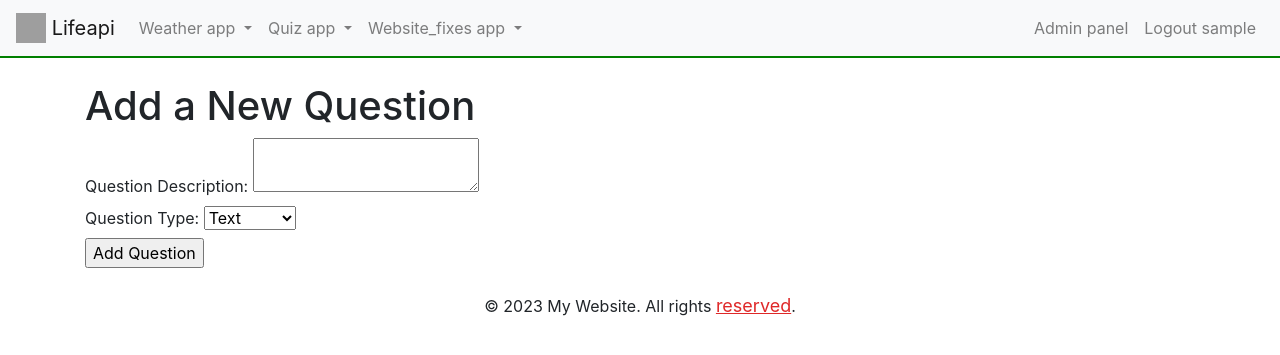
After one commit to arvydasg/lifeapi, a Django app: page /quiz/add_question/ in a window 1280 px wide. The commit adds this page. Shown: the top 355 px of the page. Run offline with Django 4.2, Linux system fonts and the light colour scheme; the visitor is signed in with stand-in values (Sample User, id 1); some libraries are stand-ins or nearby versions; grey boxes are pictures that could not be loaded.

Commit message:
Allow users to add new questions

```diff
--- a/lifeapi_apps/base_app/templates/base.html
+++ b/lifeapi_apps/base_app/templates/base.html
@@ -48,6 +48,7 @@
                     <a class="dropdown-item" href="{% url 'learn' %}">Learn</a>
                     <div class="dropdown-divider"></div>
                     <a class="dropdown-item" href="{% url 'quiz_start' %}">Start quiz</a>
+                    <a class="dropdown-item" href="{% url 'add_question' %}">Add question</a>
                   </div>
                 </li>
                 <!-- Website_fixes app -->
--- /dev/null
+++ b/lifeapi_apps/quiz_app/templates/add_question.html
@@ -0,0 +1,19 @@
+{% extends 'base.html' %}
+
+{% block content %}
+    <h1>Add a New Question</h1>
+    <form method="POST">
+        {% csrf_token %}
+        <label for="description">Question Description:</label>
+        <textarea id="description" name="description" required></textarea><br>
+
+        <label for="question_type">Question Type:</label>
+        <select id="question_type" name="question_type">
+            <option value="Text">Text</option>
+            <option value="YN">Yes/No</option>
+            <option value="Scale">Scale 1-5</option>
+        </select><br>
+
+        <input type="submit" value="Add Question">
+    </form>
+{% endblock %}
--- a/lifeapi_apps/quiz_app/urls.py
+++ b/lifeapi_apps/quiz_app/urls.py
@@ -8,4 +8,5 @@ urlpatterns = [
     path("data_table/", views.data_table, name="data_table"),
     path("journal/", views.journal, name="journal"),
     path("learn/", views.learn, name="learn"),
+    path('add_question/', views.add_question, name='add_question'),
 ]
--- a/lifeapi_apps/quiz_app/views.py
+++ b/lifeapi_apps/quiz_app/views.py
@@ -130,3 +130,19 @@ def learn(request):
     }
 
     return render(request, 'learn.html', context)
+
+
+@login_required
+def add_question(request):
+    if request.method == 'POST':
+        # Retrieve question details from the form submission
+        description = request.POST.get('description')
+        question_type = request.POST.get('question_type', 'Text')  # Default to 'Text' if not provided
+
+        # Create a new question
+        new_question = Question(description=description, type=question_type, created_by=request.user)
+        new_question.save()
+
+        return redirect('quiz_app_home')  # Redirect to the home page after adding the question
+
+    return render(request, 'add_question.html')
```
